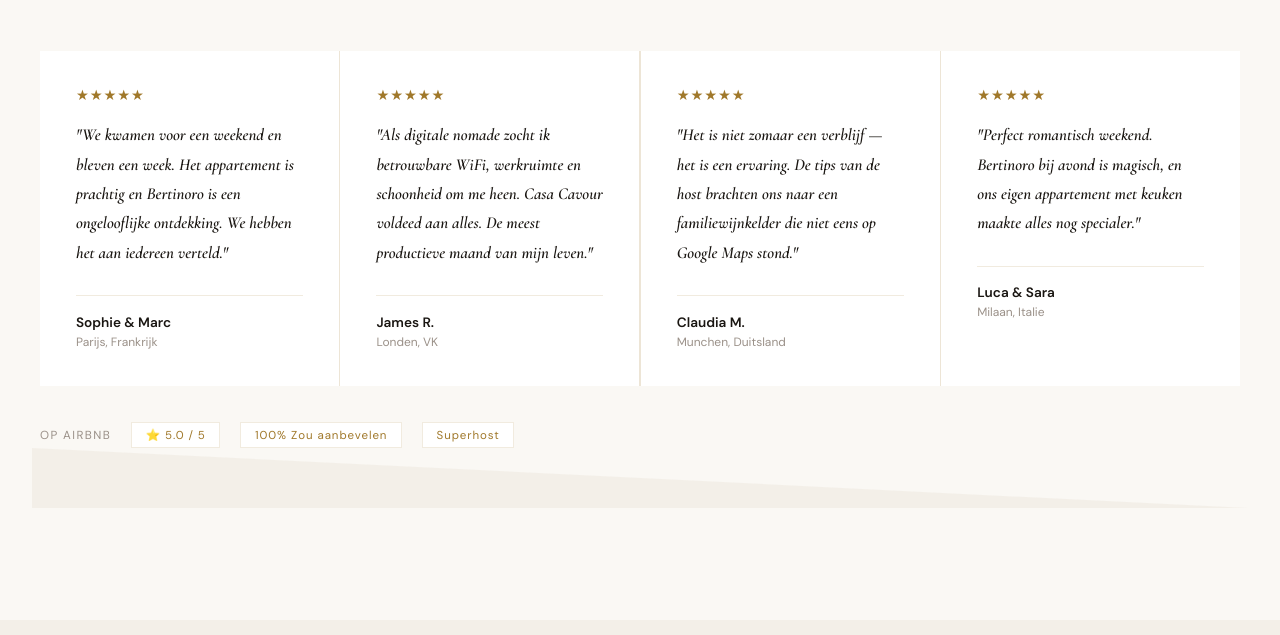
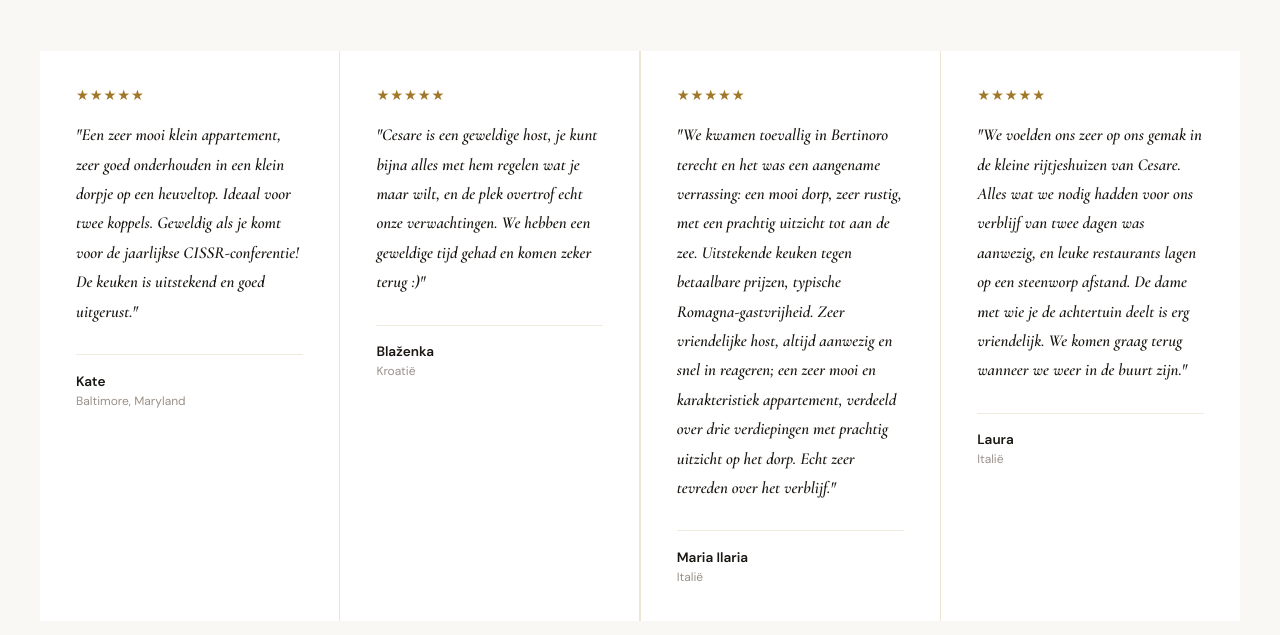
Before and after one commit to vittorionegri68-alt/casa-cavour-nl, a React (Vite) app: page / in a window 1280 px wide. Shown: the part 3972-4607 px from the top of the page. Built offline with nearby package versions, Linux system fonts and the light colour scheme.

Commit message:
Update testimonials in App.jsx

```diff
--- a/src/App.jsx
+++ b/src/App.jsx
@@ -415,10 +415,10 @@ function Testimonials() {
         </Reveal>
         <div style={{ display: "grid", gridTemplateColumns: "repeat(auto-fit,minmax(260px,1fr))", gap: "1.5px", background: C.border }}>
           {[
-            { q:"We kwamen voor een weekend en bleven een week. Het appartement is prachtig en Bertinoro is een ongelooflijke ontdekking. We hebben het aan iedereen verteld.", n:"Sophie & Marc", o:"Parijs, Frankrijk", s:5 },
-            { q:"Als digitale nomade zocht ik betrouwbare WiFi, werkruimte en schoonheid om me heen. Casa Cavour voldeed aan alles. De meest productieve maand van mijn leven.", n:"James R.", o:"Londen, VK", s:5 },
-            { q:"Het is niet zomaar een verblijf — het is een ervaring. De tips van de host brachten ons naar een familiewijnkelder die niet eens op Google Maps stond.", n:"Claudia M.", o:"Munchen, Duitsland", s:5 },
-            { q:"Perfect romantisch weekend. Bertinoro bij avond is magisch, en ons eigen appartement met keuken maakte alles nog specialer.", n:"Luca & Sara", o:"Milaan, Italie", s:5 },
+{ q:"Een zeer mooi klein appartement, zeer goed onderhouden in een klein dorpje op een heuveltop. Ideaal voor twee koppels. Geweldig als je komt voor de jaarlijkse CISSR-conferentie! De keuken is uitstekend en goed uitgerust.", n:"Kate", o:"Baltimore, Maryland", s:5 },
+{ q:"Cesare is een geweldige host, je kunt bijna alles met hem regelen wat je maar wilt, en de plek overtrof echt onze verwachtingen. We hebben een geweldige tijd gehad en komen zeker terug :)", n:"Blaženka", o:"Kroatië", s:5 },
+{ q:"We kwamen toevallig in Bertinoro terecht en het was een aangename verrassing: een mooi dorp, zeer rustig, met een prachtig uitzicht tot aan de zee. Uitstekende keuken tegen betaalbare prijzen, typische Romagna-gastvrijheid. Zeer vriendelijke host, altijd aanwezig en snel in reageren; een zeer mooi en karakteristiek appartement, verdeeld over drie verdiepingen met prachtig uitzicht op het dorp. Echt zeer tevreden over het verblijf.", n:"Maria Ilaria", o:"Italië", s:5 },
+{ q:"We voelden ons zeer op ons gemak in de kleine rijtjeshuizen van Cesare. Alles wat we nodig hadden voor ons verblijf van twee dagen was aanwezig, en leuke restaurants lagen op een steenworp afstand. De dame met wie je de achtertuin deelt is erg vriendelijk. We komen graag terug wanneer we weer in de buurt zijn.", n:"Laura", o:"Italië", s:5 },
           ].map(({q,n,o,s}) => (
             <Reveal key={n} delay={80}>
               <div style={{ background: C.cardBg, padding: "2.25rem", height: "100%", boxSizing: "border-box", transition: "background 0.3s" }}
```
